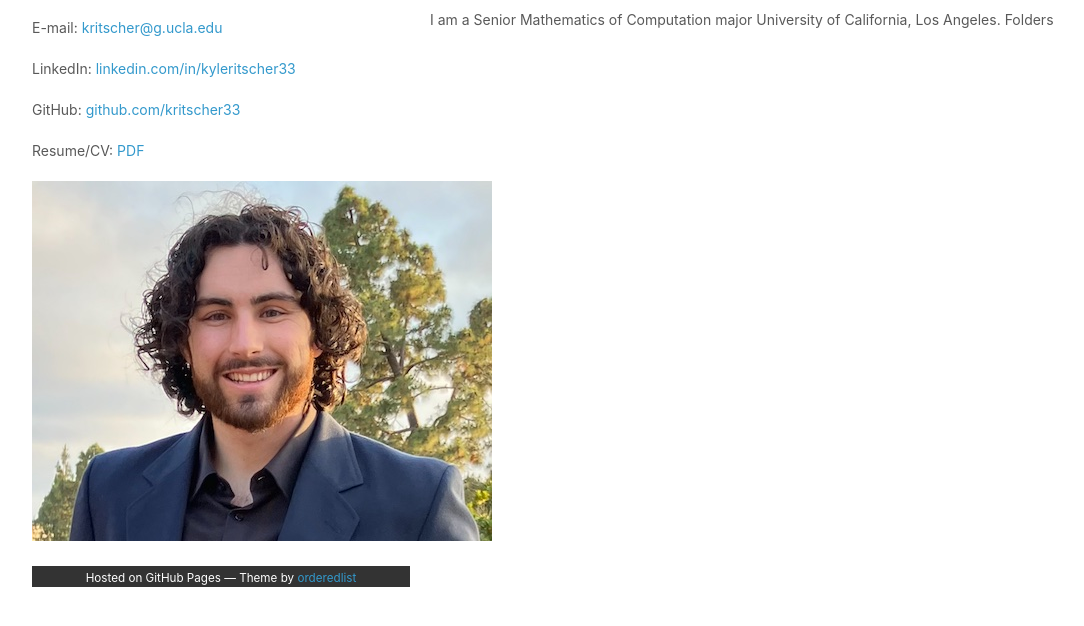
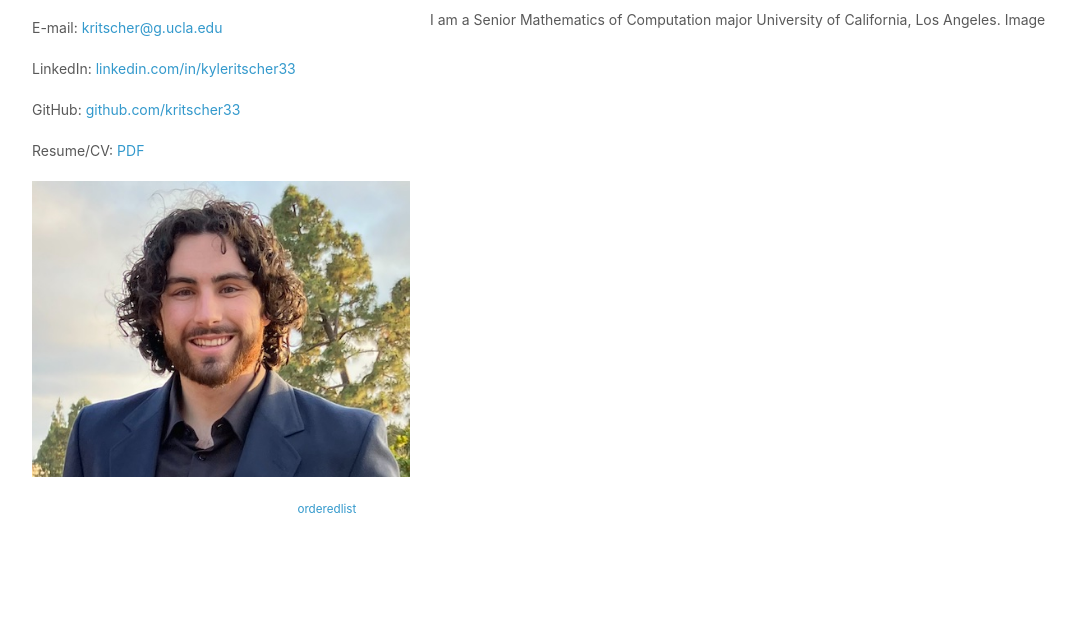
Before and after one commit to kritscher33/kritscher33.github.io, a plain HTML site: page index.html in a window 1280 px wide. Shown: the part 92-718 px from the top of the page, without its empty margins (26-1110 px from the left). Drawn offline with Linux system fonts and the light colour scheme.

Commit message:
imsge giyt

```diff
--- a/index.html
+++ b/index.html
@@ -24,7 +24,7 @@
         <div class="right-column">
             <h2>Welcome!</h2>
             <p>
-                I am a Senior Mathematics of Computation major University of California, Los Angeles. Folders
+                I am a Senior Mathematics of Computation major University of California, Los Angeles. Image
             </p>
             <!-- Add the rest of your details here -->
         </div>
--- a/stylesheets/styles.css
+++ b/stylesheets/styles.css
@@ -74,8 +74,14 @@ footer {
   width: 100%; /* Full width */
   margin-top: 20px; /* Adjust margin as needed */
   text-align: center;
-  background-color: #333;
   color: #fff;
+}
+
+img {
+  max-width: 100%; /* Ensure the image doesn't exceed the width of its container */
+  height: auto; /* Maintain aspect ratio */
+  display: block; /* Prevent any default inline display */
+  margin-bottom: 20px; /* Add some spacing below the image */
 }
 
 /* Media query for smaller screens */
```
